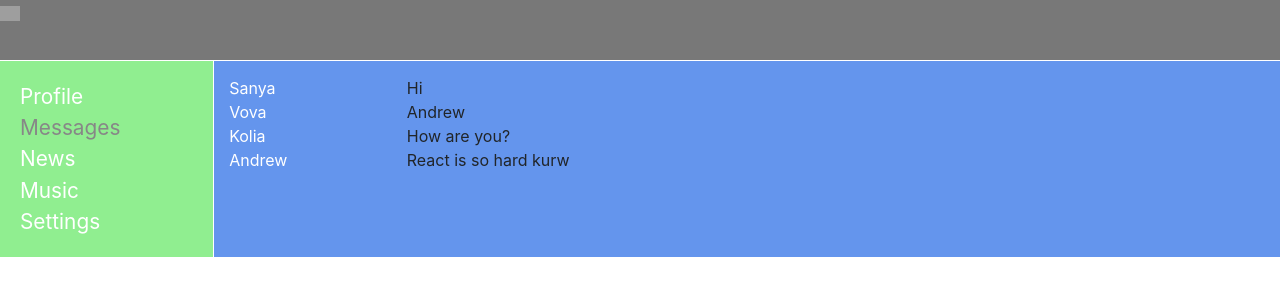
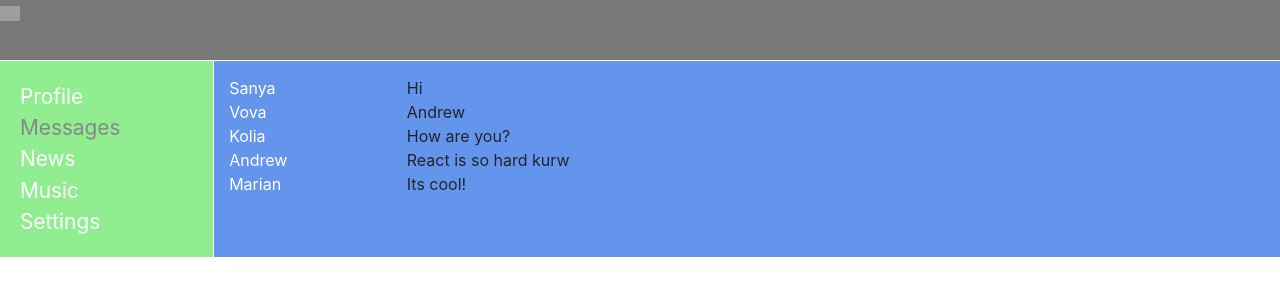
Before and after one commit to mariankomen/soc_net_react, a React (Create React App) app: page /dialogs in a window 1280 px wide. Shown: the top 300 px of the page. Built offline with nearby package versions, Linux system fonts and the light colour scheme; grey boxes are pictures that could not be loaded.

Commit message:
array.map() in React

```diff
--- a/src/App.js
+++ b/src/App.js
@@ -19,7 +19,7 @@ const App = () => {
                 <Navbar/>
                 <div className='app-wrapper-content'>
                     <Route path='/profile' component={Profile}/>
-                    <Route exact path='/dialogs' component={Dialogs}/>
+                    <Route path='/dialogs' component={Dialogs}/>
                     <Route path='/news' component={News}/>
                     <Route path='/music' component={Music}/>
                     <Route path='/settings' component={Settings}/>
--- a/src/components/dialogs/dialogs.js
+++ b/src/components/dialogs/dialogs.js
@@ -20,14 +20,14 @@ const Message = (props) => {
 
 
 const Dialogs = () => {
-    let dialogsData = [
+    let dialogs = [
         {id: 1, name: 'Sanya'},
         {id: 2, name: 'Vova'},
         {id: 3, name: 'Kolia'},
         {id: 4, name: 'Andrew'},
         {id: 5, name: 'Marian'},
     ]
-    let messagessData = [
+    let messages = [
         {id: 1, message: 'Hi'},
         {id: 2, message: 'Andrew'},
         {id: 3, message: 'How are you?'},
@@ -35,25 +35,17 @@ const Dialogs = () => {
         {id: 5, message: 'Its cool!'},
     ]
 
+    let dialogsElements = dialogs.map((item) => <DialogItem name={item.name} id={item.id}/>)
+    let messagesElements = messages.map(message => <Message message={message.message}/>)
 
 
     return (
         <div className={s.dialogs}>
             <div className={s.dialogsItems}>
-                <DialogItem name={dialogsData[0].name} id={dialogsData[0].id}/>
-                <DialogItem name={dialogsData[1].name} id={dialogsData[1].id}/>
-                <DialogItem name={dialogsData[2].name} id={dialogsData[2].id}/>
-                <DialogItem name={dialogsData[3].name} id={dialogsData[3].id}/>
-
-
-
+                { dialogsElements }
             </div>
             <div className={s.messages}>
-                <Message message={messagessData[0].message}/>
-                <Message message={messagessData[1].message}/>
-                <Message message={messagessData[2].message}/>
-                <Message message={messagessData[3].message}/>
-
+                { messagesElements }
             </div>
         </div>
     )
--- a/src/components/profile/MyPosts/MyPosts.js
+++ b/src/components/profile/MyPosts/MyPosts.js
@@ -4,14 +4,15 @@ import s from './MyPosts.module.css'
 import Post from "./Post/Post";
 
 const MyPosts = () => {
-    let postData = [
+    let posts = [
         {id: 1, message: 'Hi', likesCount: 12},
         {id: 2, message: 'Top music ever ', likesCount: 2},
         {id: 3, message: 'Jojo is top', likesCount: 13},
         {id: 4, message: 'Kure', likesCount: 52},
+    ]
 
 
-    ]
+    let postElements = posts.map((item) => <Post message={item.message} likesCount={item.likesCount}/>)
     return (
         <div className={s.myposts}>
             <h3>My posts</h3>
@@ -19,9 +20,7 @@ const MyPosts = () => {
                 <textarea></textarea>
                 <button>Add post</button>
             </div>
-            <Post message={postData[0].message} likesCount={postData[0].likesCount}/>
-            <Post message={postData[1].message} likesCount={postData[1].likesCount}/>
-            <Post message={postData[2].message} likesCount={postData[2].likesCount}/>
+            {postElements}
         </div>
 
     )
```
